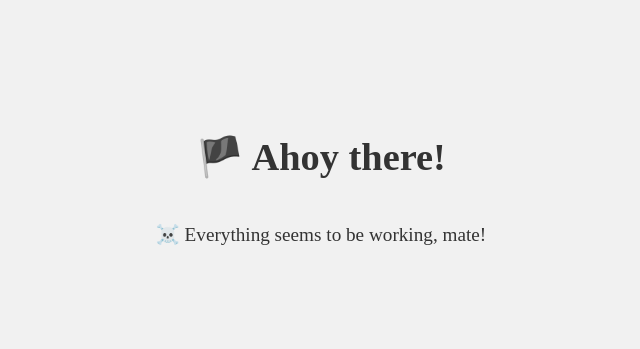
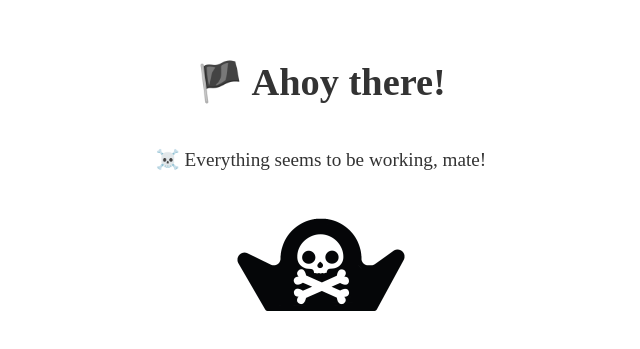
Before and after one commit to kozlovvski/StaticWebsiteTemplate, a website built with webpack: page src/index.html in a window 1280 px wide. Shown: the part 213-562 px from the top of the page, without its empty margins (319-959 px from the left). Built offline with nearby package versions, Linux system fonts and the light colour scheme.

Commit message:
update example

```diff
--- a/src/index.html
+++ b/src/index.html
@@ -11,6 +11,7 @@
   <section class="hello">
     <h1>🏴‍ Ahoy there!</h1>
     <p>☠️ Everything seems to be working, mate!</p>
+    <img src="./images/br-icon-pirate.jpg" alt="">
   </section>
 </body>
 
--- a/src/index.js
+++ b/src/index.js
@@ -1,4 +1,5 @@
 import 'normalize.css';
+import './index.html'
 import './styles/style.scss';
 
 console.log('☠️ Arr! JS on board!');
--- a/src/styles/modules/_base.scss
+++ b/src/styles/modules/_base.scss
@@ -1,5 +1,4 @@
 html {
   box-sizing: border-box;
   color: $primary-color;
-  background: #f1f1f1;
 }
--- a/src/styles/partials/_hello.scss
+++ b/src/styles/partials/_hello.scss
@@ -7,4 +7,8 @@
   justify-content: center;
   align-items: center;
   font-size: 1.5vmax;
+
+  img {
+    max-width: 200px;
   }
+}
```
Also changed, not shown: src/images/br-icon-pirate.jpg (added). Lines whose indentation alone changed are shown as unchanged.
